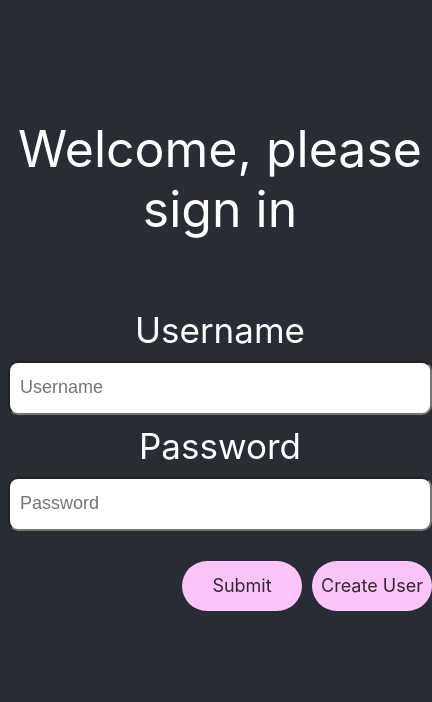
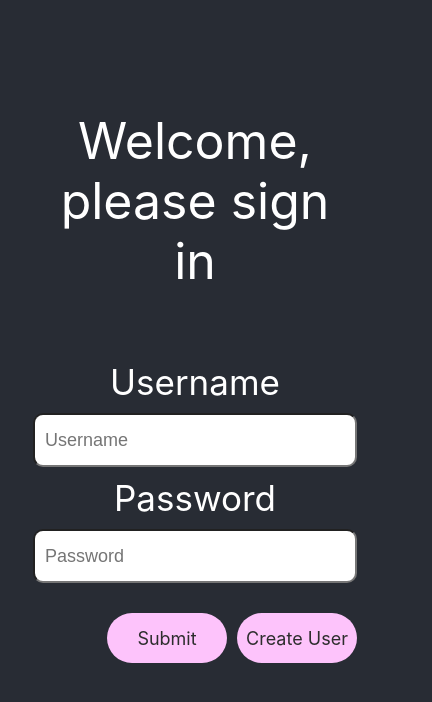
Before and after one commit to lucasmoratonieto/taskaspp, a React (Create React App) app in the folder frontend/: page /login in a window 390 px wide. Shown: the top 702 px of the page, 432 px wide, since content can reach past the window. Built offline with nearby package versions, Linux system fonts and the light colour scheme.

Commit message:
SizeChanges

```diff
--- a/frontend/src/index.css
+++ b/frontend/src/index.css
@@ -1,11 +1,27 @@
+/* index.css or global stylesheet */
+html, body {
+  height: 100%; /* Ensure the body takes the full height of the browser window */
+  margin: 0;    /* Remove default margins */
+  display: flex;
+  align-items: center; /* Center content vertically */
+  justify-content: center; /* Center content horizontally */
+}
+
+#root {
+  width: 100%; /* Optional: Adjust width if needed */
+  max-width: 500px; /* Optional: Limit max width */
+  text-align: center; /* Optional: Center text or other content */
+}
+
 #root{
   color: white ;
-  margin: 0;
+  margin: auto;
   display: flex;
   min-height: 90vh;
-
+  height: 100%;
+  display: flex;
+  align-items: center;
   justify-content: center;
-  align-items: center;
 }
 
 
@@ -18,6 +34,20 @@ body {
   sans-serif;
   -webkit-font-smoothing: antialiased;
   -moz-osx-font-smoothing: grayscale;
+  justify-content: center;
+  align-items: center;
+  text-align: center;
+}
+
+@media screen and (max-width: 550px){
+  body{
+    margin: 20px;
+    max-width: 400px;
+    min-width: 300px;
+    justify-content: center;
+    align-items: center;
+    text-align: center;
+  }
 }
 
 
--- a/frontend/src/sections/login/login.css
+++ b/frontend/src/sections/login/login.css
@@ -1,23 +1,20 @@
 
 .body {
-
   display: flex;
   flex-direction: column;
   align-items: center;
   justify-content: center;
   text-align: center;
-
+  margin: 25px;
 }
 
-@media screen and (max-width: 550px){
+/* @media screen and (max-width: 550px){
   body{
     margin: 20px;
       max-width: 400px;
       min-width: 300px;
   }
-
-
-}
+} */
 
 .welcome-msg{
   font-size:50px;
@@ -49,6 +46,19 @@
   padding: 10px;
   margin-top: 10px;
   margin-bottom: 10px;
+}
+
+@media screen and (max-width: 550px){
+  .text-area{
+    resize: none;
+    border-radius: 10px;
+    height: 30px;
+    width: 300px;
+    font-size: large;
+    padding: 10px;
+    margin-top: 10px;
+    margin-bottom: 10px;
+  }
 }
 
 .button-area{
--- a/frontend/src/sections/main/Main.jsx
+++ b/frontend/src/sections/main/Main.jsx
@@ -246,61 +246,61 @@ function Main() {
         Welcome to Task App {userNameState} 👋
       </h1>
       <h2>These are the all the tasks from the dataBase</h2>
-      <div className='tasks'>
-        <div className='table-title'>
+      <table className='tasks'>
+        <tr className='table-title'>
 
           <h4>
             Nº
           </h4>
-          <h4 className='table-title-name'>
+          <th className='table-title-name'>
             Task Name
-          </h4>
-          <h4 className='table-title-status'>
+          </th>
+          <th className='table-title-status'>
             Status
-          </h4>
-          <h4 className='table-title-relevance'>
+          </th>
+          <th className='table-title-relevance'>
             Relevance
-          </h4>
-          <h4 className='table-title-start-date'>
+          </th>
+          <th className='table-title-start-date'>
             Start Date
-          </h4>
-        </div>
+          </th>
+        </tr>
         {allTasks.map((task, number) => (
 
-          <div key={task.id} className={`each-task task-${task.id}`} >
-            <div className={`each-task-id`}>
+          <tr key={task.id} className={`each-task task-${task.id}`} >
+            <td className={`each-task-id`}>
               {number + 1}
-            </div>
-            <div className={`each-task-name`}>
+            </td>
+            <td className={`each-task-name`}>
               <input type="text" defaultValue={task.taskName} onKeyUp={handleEnter} /*onChange={handleMouse} */ className='input-task-name' id={`${task.id}`} />
-            </div>
-            <div className={`each-task-status`}>
+            </td>
+            <td className={`each-task-status`}>
               <select name='status' id={`status ${task.id}`} defaultValue={task.taskStatus} onChange={updateTasKStatus}  >
                 <option value="To do">To do</option>
                 <option value="Doing" >Doing</option>
                 <option value="Done">Done</option>
               </select>
 
-            </div>
-            <div className={`each-task-relevance`}>
+            </td>
+            <td className={`each-task-relevance`}>
               <select name='relevance' className='relevance' id={`${task.id}`} defaultValue={task.taskRelevance} onChange={updateTasKRelevance} >
                 <option value="Low">low</option>
                 <option value="Medium" >Medium</option>
                 <option value="High">High</option>
               </select>
-            </div>
-            <div className={`each-task-date ${task.id}`}>
+            </td>
+            <td className={`each-task-date ${task.id}`}>
               <DatePicker placeholderText="Selecciona una fecha" className={`react-datepicker ${task.id}`} selected={startDate} onChange={updateTasKDate} dateFormat="dd-MM-yyyy" // Configura el formato deseado
               />
-            </div>
-          </div>
+            </td>
+          </tr>
         ))}
         <div className='añadir-tarea'>
           <button className='button-añadir-tarea' onClick={addNewTask}>
             Añadir tarea...
           </button>
         </div>
-      </div>
+      </table>
     </section>
 
   )
--- a/frontend/src/sections/main/main.css
+++ b/frontend/src/sections/main/main.css
@@ -1,6 +1,8 @@
 body{
   justify-content: center;
   text-align: center;
+  margin: 20px;
+
 }
 
 section{
@@ -13,64 +15,6 @@ h1{
   font-size: 50px;
 }
 
-@media screen and (max-width: 550px){
-  body{
-      max-width: 500px;
-      min-width: 400px;
-
-  }
-  .each-task-name{
-    max-width: 100px;
-    padding: 5px;
-  }
-
-}
-
-.tasks{
-  display: grid;
-  grid-template-columns: repeat(1 , 1fr);
-  grid-auto-rows: minmax(30px, auto);
-
-
-}
-
-h4{
-  height: 10px;
-
-}
-.table-title{
-  display: flex;
-  flex-direction: row;
-  gap: 20px;
-   align-items: center;
-}
-
-.table-title-name{
-  min-width: 190px;
-  padding: 5px;
-}
-
-.table-title-status{
-  min-width: 25px;
-  padding: 5px;
-}
-
-.each-task{
-  display: flex;
-  flex-direction: row;
-  gap: 20px;
-  padding: 5px;
-}
-.each-task-id{
-  padding: 5px;
-
-}
-.each-task-name{
-  min-width: 150px;
-  padding: 5px;
-}
-
-
 .input-task-name {
   all: unset;
   background: transparent;
@@ -78,10 +22,8 @@ h4{
   outline: none;
   font: inherit;
   color: inherit;
-  padding: 0;
-  margin: 0;
+
 }
-
 
 select {
   -webkit-appearance: none;
@@ -135,10 +77,7 @@ select:focus {
   justify-content: center;
   align-items: center;
   text-align: center;
-
 }
-
-
 .react-datepicker__header {
   padding: 0 !important;
   border-radius: 25px !important;
@@ -151,8 +90,6 @@ select:focus {
 
   padding: 0;
 }
-
-
 .react-datepicker__month-container{
   background-color:#484848 !important;
   border-radius: 25px ;
@@ -174,5 +111,4 @@ select:focus {
 
 .react-datepicker__month-container {
   background-color: #484848;
-
 }
```
